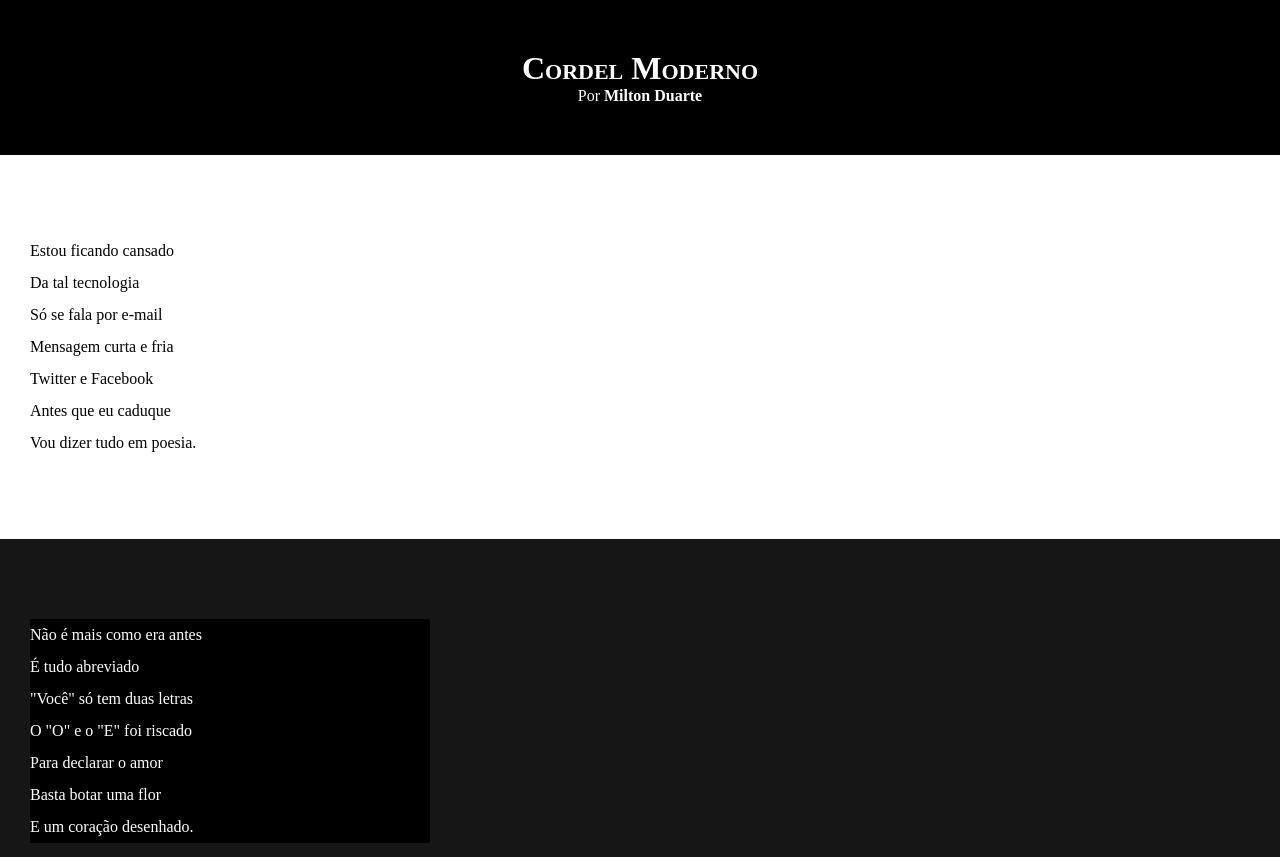
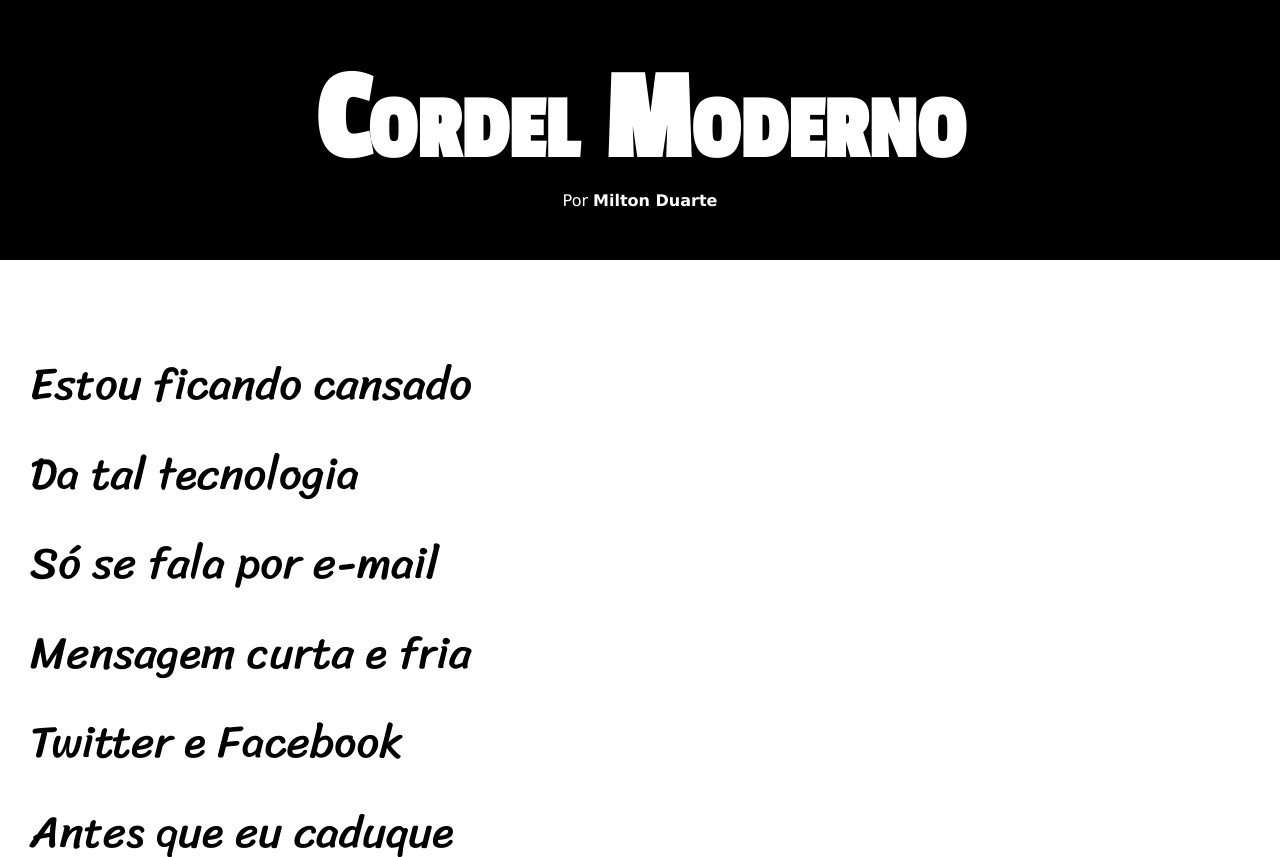
Before and after one commit to Polar0471/HTML5_CSS3, a plain HTML site: page exercicios_modulo3/desafio_cordel/index.html in a window 1280 px wide. Shown: the top 857 px of the page. Drawn offline with Linux system fonts and the light colour scheme.

Commit message:
atualização desafio cordel moderno

```diff
--- a/exercicios_modulo3/desafio_cordel/style.css
+++ b/exercicios_modulo3/desafio_cordel/style.css
@@ -1,4 +1,8 @@
 @charset "UTF-8";
+
+@import url('https://fonts.googleapis.com/css2?family=Passion+One&display=swap');
+
+@import url('https://fonts.googleapis.com/css2?family=Sriracha&display=swap');
 
 /*
 class normal vai ter fundo branco
@@ -7,11 +11,20 @@ class normal vai ter fundo branco
 * {
     margin: 0px;
     padding: 0px;
+    font-size: 1em;
+}
+
+:root {
+    --fonte1: Verdana, Geneva, Tahoma, sans-serif;
+    --fonte2: 'Passion One', cursive;
+    --fonte3: 'Sriracha', cursive;
 }
 
 html, body {
+    font-family: var(--fonte1);
     min-height: 100vh;
     background-color: darkgray;
+    font-family: Verdana, Geneva, Tahoma, sans-serif;
 }
 
 header {
@@ -24,6 +37,8 @@ header > h1 {
     padding-top: 50px;
     /*text-transform: uppercase;*/
     font-variant: small-caps;
+    font-family: var(--fonte2);
+    font-size: 10vw;
 }
 
 header > p {
@@ -45,6 +60,8 @@ section {
     padding-bottom: 10vh;
     line-height: 2em;
     padding-left: 30px;
+    font-family: var(--fonte3);
+    font-size: 3.5vw;
 }
 
 section.normal {
@@ -58,7 +75,8 @@ section.imagem {
 }
 
 section.imagem > p {
-    width: 400px;
+    display: inline-block;
+    padding: 5px;
     background-color: black;
 }
 
```
